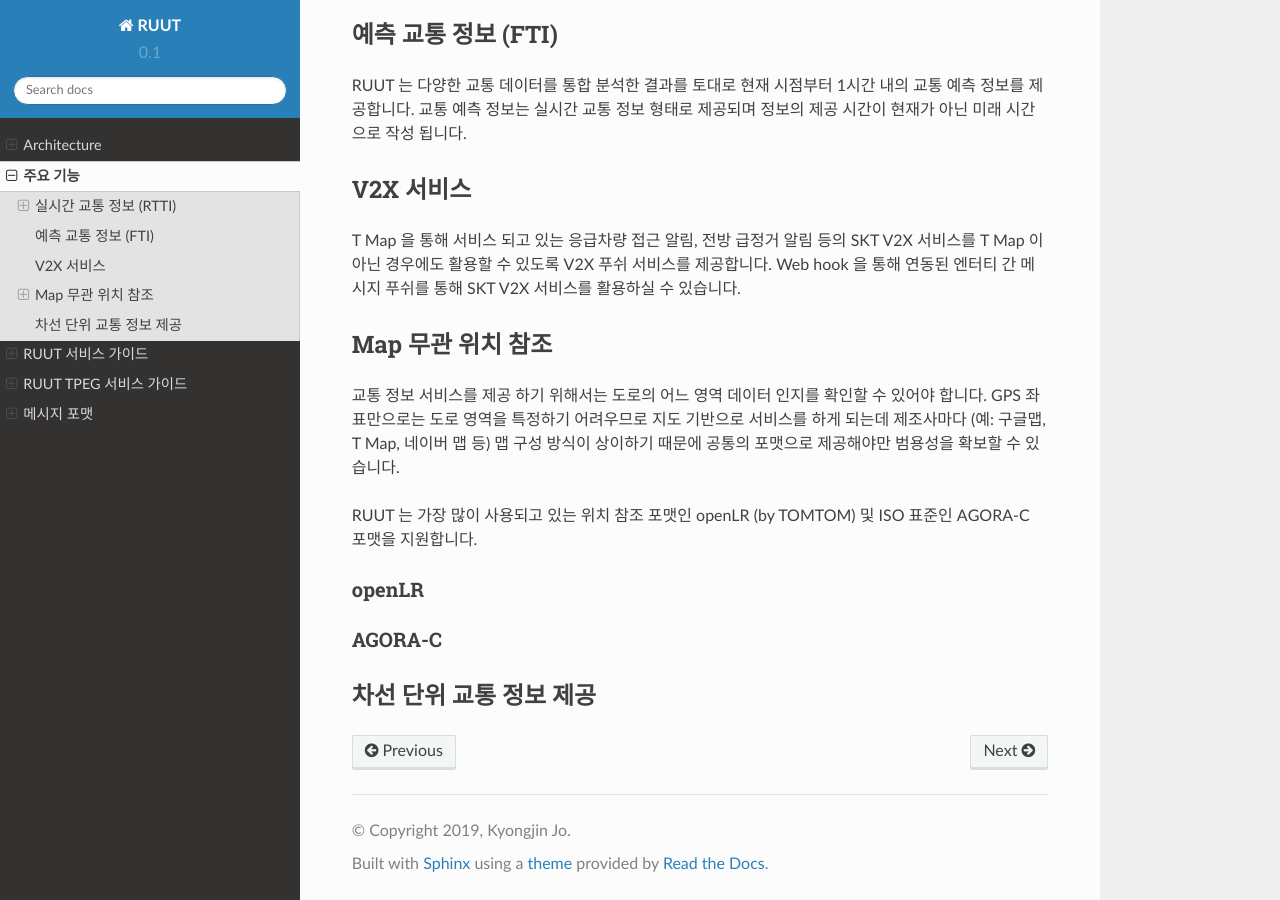
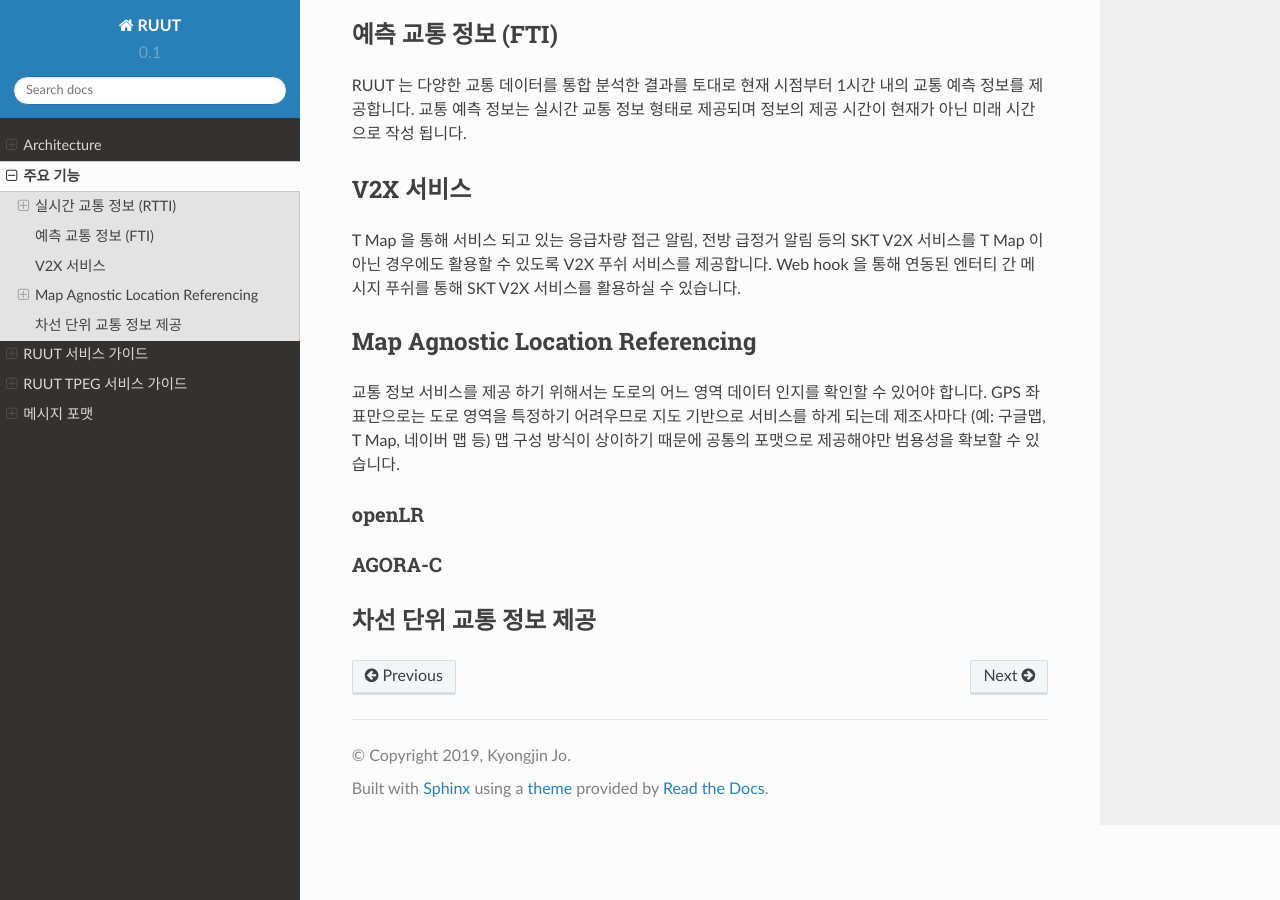
Before and after one commit to harudium/dyrods, a Sphinx documentation site: the page built from docs/source/functions.rst, in a window 1280 px wide and 900 px high, scrolled down 648 px. Built offline with Sphinx 7.4.7 and the Read the Docs theme 2.0.0, drawn with Linux system fonts in a browser that asks for light colours.

Commit message:
Update functions.rst

```diff
--- a/docs/source/functions.rst
+++ b/docs/source/functions.rst
@@ -22,11 +22,9 @@
 -------------
 T Map 을 통해 서비스 되고 있는 응급차량 접근 알림, 전방 급정거 알림 등의 SKT V2X 서비스를 T Map 이 아닌 경우에도 활용할 수 있도록 V2X 푸쉬 서비스를 제공합니다. Web hook 을 통해 연동된 엔터티 간 메시지 푸쉬를 통해 SKT V2X 서비스를 활용하실 수 있습니다.
 
-Map 무관 위치 참조
+Map Agnostic Location Referencing
 -------------
 교통 정보 서비스를 제공 하기 위해서는 도로의 어느 영역 데이터 인지를 확인할 수 있어야 합니다. GPS 좌표만으로는 도로 영역을 특정하기 어려우므로 지도 기반으로 서비스를 하게 되는데 제조사마다 (예: 구글맵, T Map, 네이버 맵 등) 맵 구성 방식이 상이하기 때문에 공통의 포맷으로 제공해야만 범용성을 확보할 수 있습니다.
-
-RUUT 는 가장 많이 사용되고 있는 위치 참조 포맷인 openLR (by TOMTOM) 및 ISO 표준인 AGORA-C 포맷을 지원합니다.
 
 openLR
 '''''''''''''
```
